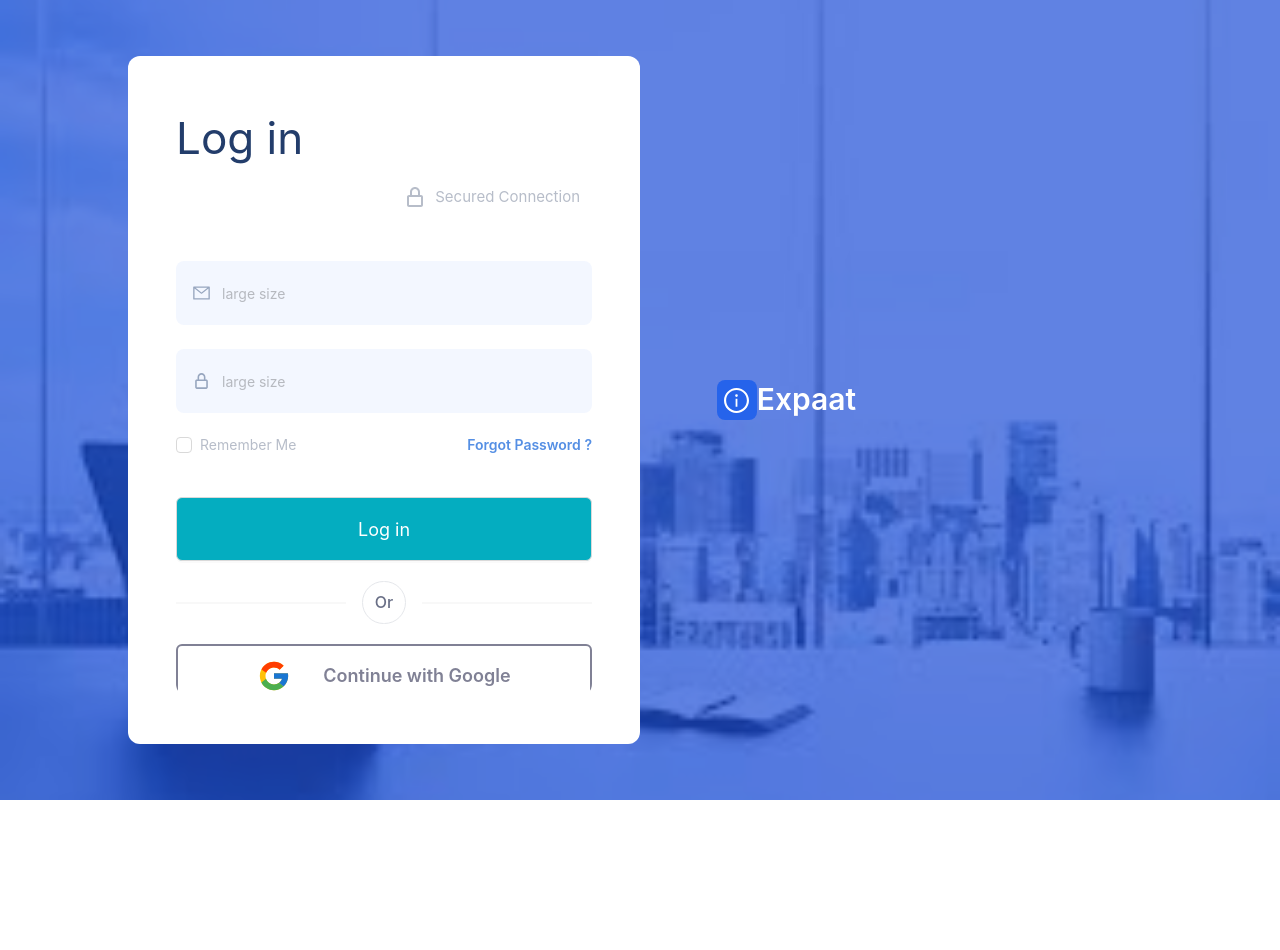
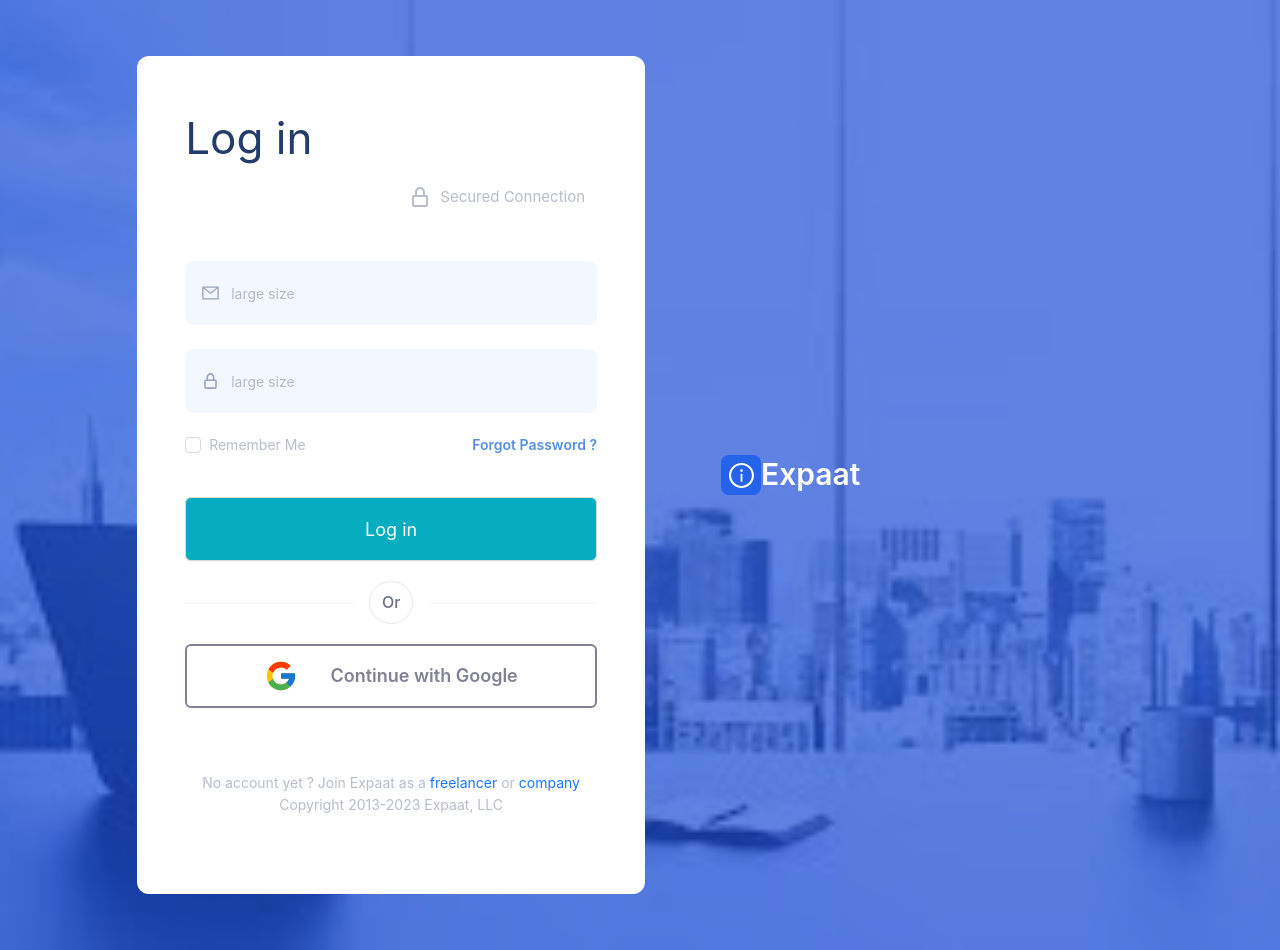
Before and after one commit to tolu2507/Career_Finder, a React (Create React App) app: page / in a window 1280 px wide. Before the commit the page ends 800 px from the top, so only its background shows below. Built offline with nearby package versions, Linux system fonts and the light colour scheme; a web font is replaced by a local one.

Commit message:
fix ttthe screen break

```diff
--- a/src/component/login/LoginButtons.tsx
+++ b/src/component/login/LoginButtons.tsx
@@ -24,7 +24,13 @@ const StyledDiv = twStyled.div`
   flex items-center space-x-8 justify-center ;
   `;
 
-export function LoginButtons({ handleClick }: { handleClick: () => void }) {
+export function LoginButtons({
+  handleClick,
+  handleLogin,
+}: {
+  handleClick: () => void;
+  handleLogin: () => void;
+}) {
   return (
     <>
       <StyledButtonWrapper>
@@ -34,7 +40,7 @@ export function LoginButtons({ handleClick }: { handleClick: () => void }) {
         <StyledDividerOr>Or</StyledDividerOr>
       </Divider>
       <StyledButtonWrapper>
-        <StyledButtonDefault onClick={handleClick}>
+        <StyledButtonDefault onClick={handleLogin}>
           <StyledDiv>
             <FcGoogle size={34} />
             <StyledText>{CONSTANT.CONTINUEWITHGOGGLE}</StyledText>
--- a/src/component/login/LoginComponent.tsx
+++ b/src/component/login/LoginComponent.tsx
@@ -12,17 +12,17 @@ export function LoginComponent({
 }) {
   const StyledColumnLeft = twStyled(
     Col
-  )`rounded-xl flex bg-white h-[100%] p-12 ;`;
+  )`rounded-xl flex bg-white h-[100%] min-w-[420px] p-12 ;`;
 
   const StyledColumnRight = twStyled(
     Col
-  )`rounded-xl h-[100%] items-center flex text-white ;`;
+  )`rounded-xl h-[100%] items-center min-w-[300px] flex text-white ;`;
 
-  const StyledDiv = twStyled.div`py-14 mx-[10%] flex ;`;
+  const StyledDiv = twStyled.div`py-14 mx-[10%] flex min-w-[850px] min-h-[950px] ;`;
   let diBox = (width * 10) / 100;
 
   return (
-    <div className="flex">
+    <div className="flex">3
       <StyledDiv style={{ height: height, width: width }}>
         <StyledColumnLeft style={{ width: width / 2 - diBox }}>
           <LoginComponentContent />
--- a/src/component/login/LoginSubComponentTop.tsx
+++ b/src/component/login/LoginSubComponentTop.tsx
@@ -66,6 +66,11 @@ export function LoginComponentContent() {
     return signIn();
   };
 
+    const handleLogin = () => {
+      console.log(email, password);
+      return navigate("/home");
+    };
+
   return (
     <StyledDiv>
       <StyledTitleText>{CONSTANT.LOGIN}</StyledTitleText>
@@ -74,7 +79,7 @@ export function LoginComponentContent() {
       <br />
       <LoginCheckBox />
       <br />
-      <LoginButtons handleClick={handleSubmit} />
+      <LoginButtons handleClick={handleSubmit} handleLogin={handleLogin} />
       <LoginFooter />
     </StyledDiv>
   );
--- a/src/pages/LoginPage.tsx
+++ b/src/pages/LoginPage.tsx
@@ -6,16 +6,15 @@ export function Login() {
   const backgroundImageUrl = "url(/images/background.png)";
   const { screenHeight, screenWidth } = useDimension();
 
-  const StyledDiv = twStyled.div`relative min-w-[700px] font-hind ;`;
+  const StyledDiv = twStyled.div`relative min-w-[965px]  font-hind ;`;
 
   return (
     <StyledDiv>
       <div
-        className="absolute inset-0 bg-cover bg-no-repeat bg-center min-w-[700px]"
-        style={{ backgroundImage: backgroundImageUrl, height: screenHeight }}
+        className={`absolute inset-0 bg-cover bg-no-repeat bg-center h-${screenHeight}`}
+        style={{ backgroundImage: backgroundImageUrl}}
       />
-      <div className="absolute inset-0 bg-blue-700 opacity-70 min-w-[700px] h-screen" />
-      {/* <StyledDiv /> */}
+      <div className={`absolute inset-0 bg-blue-700 opacity-70 h-${screenHeight}`} />
 
       {/* Content of the project */}
       <LoginComponent height={screenHeight} width={screenWidth} />
```
